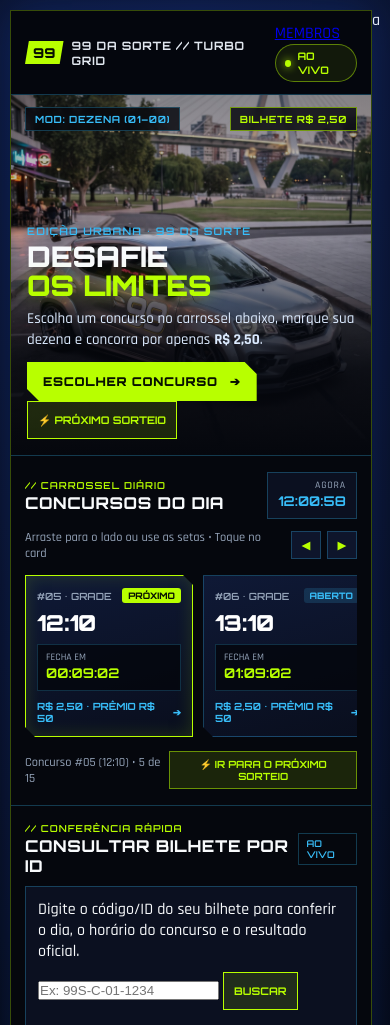
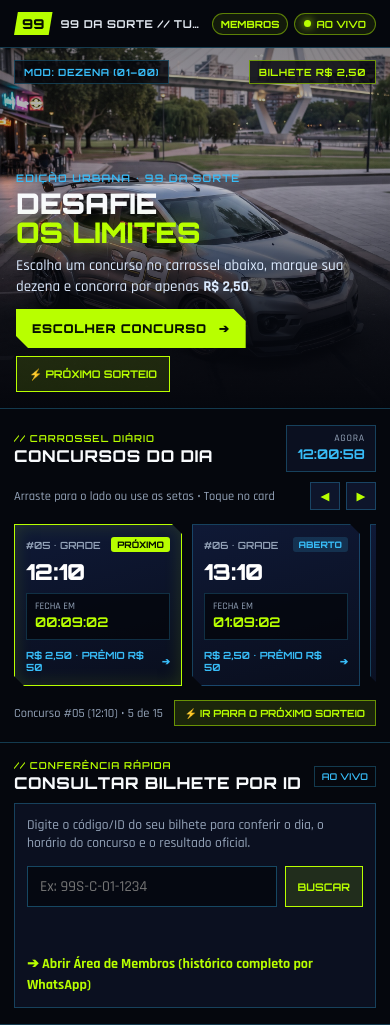
Before and after one commit to FrankieBox/99-da-sorte, a website: page public/concursos-99.html in a window 390 px wide. Shown: the top 1025 px of the page. Drawn offline with Linux system fonts and the light colour scheme; no server answers.

Commit message:
Refactor CSS to use variables and improve layout
Updated styles for various elements to use CSS variables for background colors, borders, and other properties. Adjusted layout properties for better responsiveness and consistency.

```diff
--- a/public/concursos-99.css
+++ b/public/concursos-99.css
@@ -20,28 +20,27 @@
 html,
 body {
   width: 100%;
-  max-width: 100vw;
+  max-width: 100%;
   overflow-x: hidden;
   scroll-behavior: smooth;
+  background-color: var(--bg-void);
 }
 
 body {
-  background: radial-gradient(circle at top, #0c1738 0%, #03050a 65%);
+  background: var(--bg-void);
   color: var(--text-main);
   font-family: "Rajdhani", system-ui, -apple-system, sans-serif;
   min-height: 100vh;
-  display: flex;
-  justify-content: center;
-  padding: 10px;
 }
 
 .cyber-shell {
   width: 100%;
-  max-width: 480px;
+  max-width: 100%;
+  min-height: 100vh;
   background: var(--bg-void);
-  border: 1px solid rgba(184, 255, 0, 0.28);
-  box-shadow: 0 0 40px rgba(29, 78, 216, 0.28);
-  overflow: hidden;
+  border: none;
+  box-shadow: none;
+  overflow-x: hidden;
   position: relative;
 }
 
@@ -49,8 +48,9 @@ body {
   display: flex;
   justify-content: space-between;
   align-items: center;
+  gap: 8px;
   padding: 12px 14px;
-  background: rgba(5, 7, 13, 0.94);
+  background: var(--bg-void);
   border-bottom: 1px solid var(--border-tech);
 }
 
@@ -58,6 +58,7 @@ body {
   display: flex;
   align-items: center;
   gap: 8px;
+  min-width: 0;
 }
 
 .cyber-badge-99 {
@@ -68,28 +69,54 @@ body {
   font-size: 0.85rem;
   padding: 3px 8px;
   clip-path: polygon(10% 0, 100% 0, 90% 100%, 0 100%);
+  flex-shrink: 0;
 }
 
 .cyber-brand-text {
   font-family: "Orbitron", sans-serif;
-  font-size: 0.72rem;
+  font-size: 0.68rem;
   font-weight: 700;
-  letter-spacing: 0.8px;
+  letter-spacing: 0.6px;
   color: #e2e8f0;
+  white-space: nowrap;
+  overflow: hidden;
+  text-overflow: ellipsis;
+}
+
+.topbar-acoes {
+  display: flex;
+  align-items: center;
+  gap: 6px;
+  flex-shrink: 0;
+}
+
+.link-membros-pill {
+  color: var(--lime);
+  text-decoration: none;
+  font-family: "Orbitron", sans-serif;
+  font-size: 0.62rem;
+  font-weight: 800;
+  border: 1px solid rgba(184, 255, 0, 0.45);
+  background: rgba(184, 255, 0, 0.08);
+  padding: 4px 8px;
+  border-radius: 999px;
+  white-space: nowrap;
 }
 
 .cyber-live-pill {
-  display: flex;
+  display: inline-flex;
   align-items: center;
-  gap: 6px;
+  gap: 5px;
   font-family: "Orbitron", sans-serif;
-  font-size: 0.65rem;
+  font-size: 0.62rem;
   font-weight: 700;
   color: var(--lime);
   border: 1px solid rgba(184, 255, 0, 0.45);
   background: rgba(184, 255, 0, 0.08);
   padding: 4px 9px;
   border-radius: 999px;
+  white-space: nowrap;
+  flex-shrink: 0;
 }
 
 .pulse-dot {
@@ -98,10 +125,12 @@ body {
   border-radius: 50%;
   background: var(--lime);
   box-shadow: 0 0 8px var(--lime);
+  flex-shrink: 0;
 }
 
 .cyber-hero {
   border-bottom: 1px solid var(--border-tech);
+  background: var(--bg-void);
 }
 
 .hero-media-frame {
@@ -109,7 +138,7 @@ body {
   width: 100%;
   height: 360px;
   max-height: 360px;
-  background: linear-gradient(135deg, #07112b 0%, #0b1e4d 45%, #05070d 100%);
+  background: #070d1f;
   overflow: hidden;
 }
 
@@ -158,7 +187,7 @@ body {
   background: rgba(5, 7, 13, 0.82);
   border: 1px solid var(--border-tech);
   color: var(--cyan-neon);
-  backdrop-filter: blur(4px);
+  white-space: nowrap;
 }
 
 .hud-chip.lime {
@@ -203,6 +232,13 @@ body {
   margin-bottom: 12px;
 }
 
+.hero-cta-row {
+  display: flex;
+  gap: 8px;
+  flex-wrap: wrap;
+  align-items: center;
+}
+
 .btn-cyber-primary {
   display: inline-flex;
   align-items: center;
@@ -228,6 +264,7 @@ body {
 .cyber-section {
   padding: 16px 14px;
   border-bottom: 1px solid var(--border-tech);
+  background: var(--bg-void);
 }
 
 .section-head {
@@ -259,6 +296,7 @@ body {
   background: var(--bg-panel);
   border: 1px solid var(--border-tech);
   padding: 6px 10px;
+  flex-shrink: 0;
 }
 
 .clock-now-box span {
@@ -272,6 +310,7 @@ body {
   font-family: "Orbitron", sans-serif;
   font-size: 0.84rem;
   color: var(--cyan-neon);
+  white-space: nowrap;
 }
 
 .carousel-controls-bar {
@@ -290,6 +329,7 @@ body {
 .carousel-nav-btns {
   display: flex;
   gap: 6px;
+  flex-shrink: 0;
 }
 
 .btn-nav-slide {
@@ -447,6 +487,8 @@ body {
   color: var(--cyan-neon);
   border: 1px solid var(--border-tech);
   padding: 4px 7px;
+  white-space: nowrap;
+  flex-shrink: 0;
 }
 
 .rules-panel {
@@ -456,6 +498,38 @@ body {
   display: flex;
   flex-direction: column;
   gap: 10px;
+}
+
+.consulta-desc {
+  font-size: 0.85rem;
+  color: #94a3b8;
+  margin-bottom: 4px;
+}
+
+.consulta-form {
+  display: flex;
+  gap: 8px;
+}
+
+.consulta-form input {
+  flex: 1;
+  padding: 10px 12px;
+  background: #050811;
+  border: 1px solid rgba(56, 189, 248, 0.35);
+  color: #fff;
+  font-family: "Rajdhani", sans-serif;
+  font-size: 0.95rem;
+}
+
+.consulta-resultado {
+  color: #38bdf8;
+}
+
+.link-membros-inline {
+  color: #b8ff00;
+  font-weight: 700;
+  font-size: 0.88rem;
+  text-decoration: none;
 }
 
 .rule-item {
@@ -489,6 +563,7 @@ body {
   gap: 8px;
   padding: 14px;
   border-bottom: 1px solid var(--border-tech);
+  background: var(--bg-void);
 }
 
 .metric-card {
@@ -526,6 +601,7 @@ body {
   align-items: center;
   gap: 12px;
   padding: 16px 14px;
+  background: var(--bg-void);
 }
 
 .footer-info h3 {
@@ -547,6 +623,12 @@ body {
   gap: 3px;
   font-size: 0.76rem;
   color: var(--cyan-neon);
+}
+
+.footer-membros-link {
+  color: #b8ff00;
+  text-decoration: none;
+  font-weight: 700;
 }
 
 .footer-qr-box {
@@ -754,8 +836,15 @@ body {
   font-family: "Orbitron", sans-serif;
   font-size: 0.66rem;
   font-weight: 700;
-  padding: 11px 10px;
+  padding: 10px 12px;
   cursor: pointer;
+  white-space: nowrap;
+  flex-shrink: 0;
+}
+
+.btn-cyber-mini.full-mini {
+  width: 100%;
+  text-align: center;
 }
 
 .modal-dz-grid {
@@ -819,3 +908,72 @@ body {
 .modal-feedback.erro {
   color: #f87171;
 }
+
+/* TELINHA DE CHECKOUT PROVISÓRIO */
+.checkout-resumo {
+  background: #050811;
+  border: 1px solid var(--border-tech);
+  padding: 10px 12px;
+  display: flex;
+  flex-direction: column;
+  gap: 6px;
+  margin-bottom: 12px;
+  font-size: 0.86rem;
+}
+
+.checkout-linha {
+  display: flex;
+  justify-content: space-between;
+  align-items: center;
+  gap: 8px;
+}
+
+.checkout-linha span {
+  color: var(--text-muted);
+}
+
+.checkout-linha strong {
+  font-family: "Orbitron", sans-serif;
+  font-size: 0.78rem;
+  color: #ffffff;
+}
+
+.checkout-linha strong.destaque-lime {
+  color: var(--lime);
+}
+
+.checkout-linha strong.status-pendente {
+  color: var(--cyan-neon);
+}
+
+.checkout-qr-area {
+  display: flex;
+  flex-direction: column;
+  align-items: center;
+  text-align: center;
+  gap: 10px;
+  background: var(--bg-panel);
+  border: 1px solid rgba(184, 255, 0, 0.35);
+  padding: 12px;
+  margin-bottom: 12px;
+}
+
+.checkout-qr-area img {
+  width: 150px;
+  height: 150px;
+  background: #ffffff;
+  padding: 6px;
+  border: 2px solid var(--lime);
+}
+
+.checkout-instrucao {
+  font-size: 0.83rem;
+  line-height: 1.38;
+  color: #e2e8f0;
+}
+
+.checkout-acoes {
+  display: flex;
+  flex-direction: column;
+  gap: 8px;
+}
```
